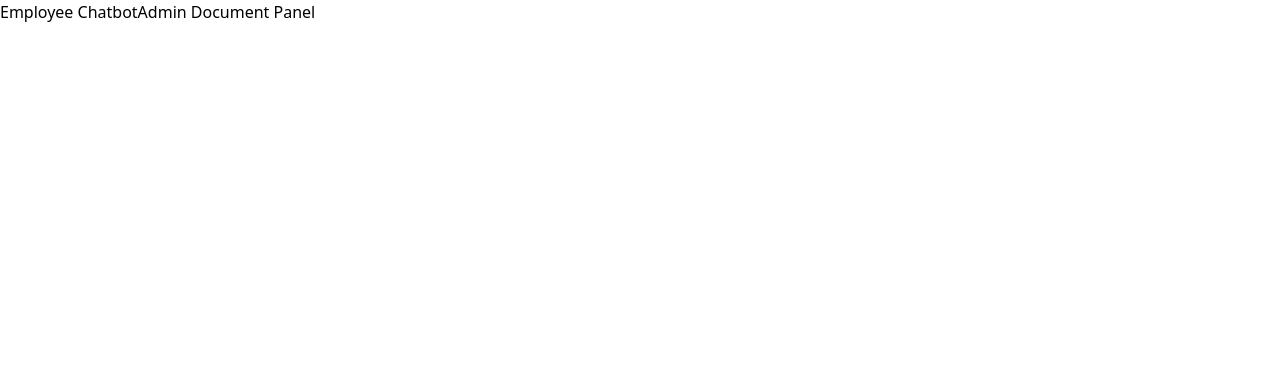
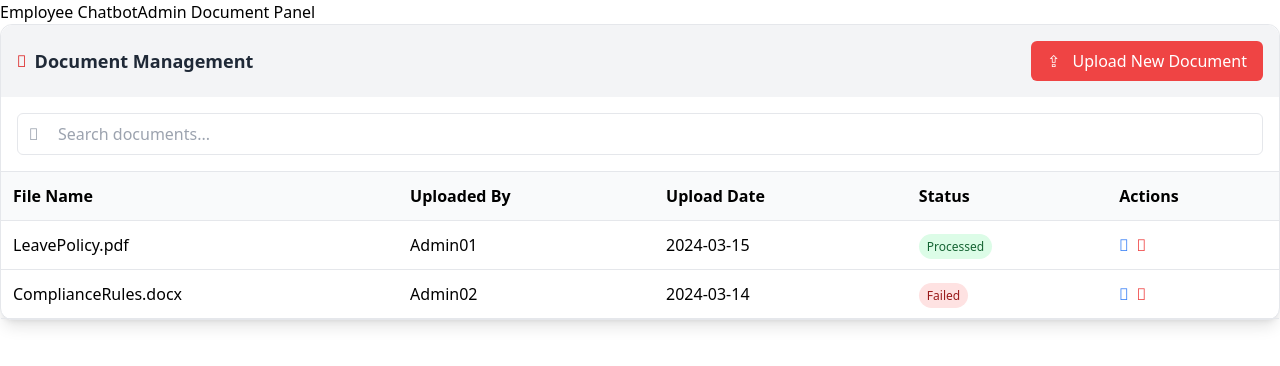
Before and after one commit to LuwinWickramasinghe/RAG-Front-End, an Angular app in the folder RAG_LB/: page /admin-document-panel in a window 1280 px wide. Before the commit this address led to /. Shown: the top 366 px of the page. Built offline with nearby package versions, Linux system fonts and the light colour scheme.

Commit message:
Admin Document Panel Component UI

```diff
--- /dev/null
+++ b/RAG_LB/src/app/admin-document-panel/admin-document-panel.component.html
@@ -0,0 +1,57 @@
+<div class="w-full bg-white shadow-lg rounded-xl border border-gray-200">
+    <!-- Header -->
+    <div class="bg-gray-100 p-4 rounded-t-xl flex justify-between items-center">
+      <div class="flex items-center">
+        <span class="text-red-600 mr-2">&#128221;</span>
+        <h2 class="text-lg font-semibold text-gray-800">Document Management</h2>
+      </div>
+      <button class="bg-red-500 text-white px-4 py-2 rounded-md hover:bg-red-600">
+        <span class="mr-2">&#8682;</span>
+        Upload New Document
+      </button>
+    </div>
+
+    <!-- Search and Filter -->
+    <div class="p-4 border-b">
+      <div class="relative">
+        <span class="absolute left-3 top-1/2 transform -translate-y-1/2 text-gray-400">&#128270;</span>
+        <input
+          type="text"
+          placeholder="Search documents..."
+          class="w-full pl-10 p-2 border rounded-md focus:outline-none focus:ring-2 focus:ring-red-300"
+        />
+      </div>
+    </div>
+
+    <!-- Document Table -->
+    <div class="overflow-x-auto">
+      <table class="w-full">
+        <thead class="bg-gray-50 border-b">
+          <tr>
+            <th class="p-3 text-left">File Name</th>
+            <th class="p-3 text-left">Uploaded By</th>
+            <th class="p-3 text-left">Upload Date</th>
+            <th class="p-3 text-left">Status</th>
+            <th class="p-3 text-left">Actions</th>
+          </tr>
+        </thead>
+        <tbody>
+          <tr *ngFor="let doc of documents" class="border-b hover:bg-gray-50">
+            <td class="p-3">{{ doc.name }}</td>
+            <td class="p-3">{{ doc.uploader }}</td>
+            <td class="p-3">{{ doc.uploadDate }}</td>
+            <td class="p-3">
+              <span [ngClass]="{'bg-green-100 text-green-800': doc.status === 'Processed', 'bg-red-100 text-red-800': doc.status === 'Failed'}"
+                class="px-2 py-1 rounded-full text-xs">
+                {{ doc.status }}
+              </span>
+            </td>
+            <td class="p-3 flex space-x-2">
+              <button class="text-blue-500 hover:text-blue-700">&#128504;</button>
+              <button class="text-red-500 hover:text-red-700">&#128465;</button>
+            </td>
+          </tr>
+        </tbody>
+      </table>
+    </div>
+  </div>
--- /dev/null
+++ b/RAG_LB/src/app/admin-document-panel/admin-document-panel.component.ts
@@ -0,0 +1,17 @@
+import { Component } from '@angular/core';
+import { CommonModule } from '@angular/common';
+import { FormsModule } from '@angular/forms';
+
+@Component({
+  selector: 'app-admin-document-panel',
+  standalone: true,
+  imports: [CommonModule, FormsModule],
+  templateUrl: './admin-document-panel.component.html',
+  styleUrls: ['./admin-document-panel.component.css'],
+})
+export class AdminDocumentPanelComponent {
+  documents = [
+    { id: 1, name: 'LeavePolicy.pdf', uploader: 'Admin01', status: 'Processed', uploadDate: '2024-03-15' },
+    { id: 2, name: 'ComplianceRules.docx', uploader: 'Admin02', status: 'Failed', uploadDate: '2024-03-14' },
+  ];
+}
--- a/RAG_LB/src/app/app.routes.ts
+++ b/RAG_LB/src/app/app.routes.ts
@@ -1,11 +1,11 @@
 import { NgModule } from '@angular/core';
 import { RouterModule, Routes } from '@angular/router';
 import { EmployeeChatbotComponent } from './employee-chatbot/employee-chatbot.component';
-//import { AdminDocumentPanelComponent } from './admin-document-panel/admin-document-panel.component';
+import { AdminDocumentPanelComponent } from './admin-document-panel/admin-document-panel.component';
 
 export const routes: Routes = [
   { path: 'employee-chatbot', component: EmployeeChatbotComponent },
-//  { path: 'admin-document-panel', component: AdminDocumentPanelComponent },
+  { path: 'admin-document-panel', component: AdminDocumentPanelComponent },
   { path: '', redirectTo: '/employee-chatbot', pathMatch: 'full' },
 ];
 
```
Also changed, not shown: RAG_LB/src/app/admin-document-panel/admin-document-panel.component.css (added), 1 other file (tests, documents, lock files or other folders).
